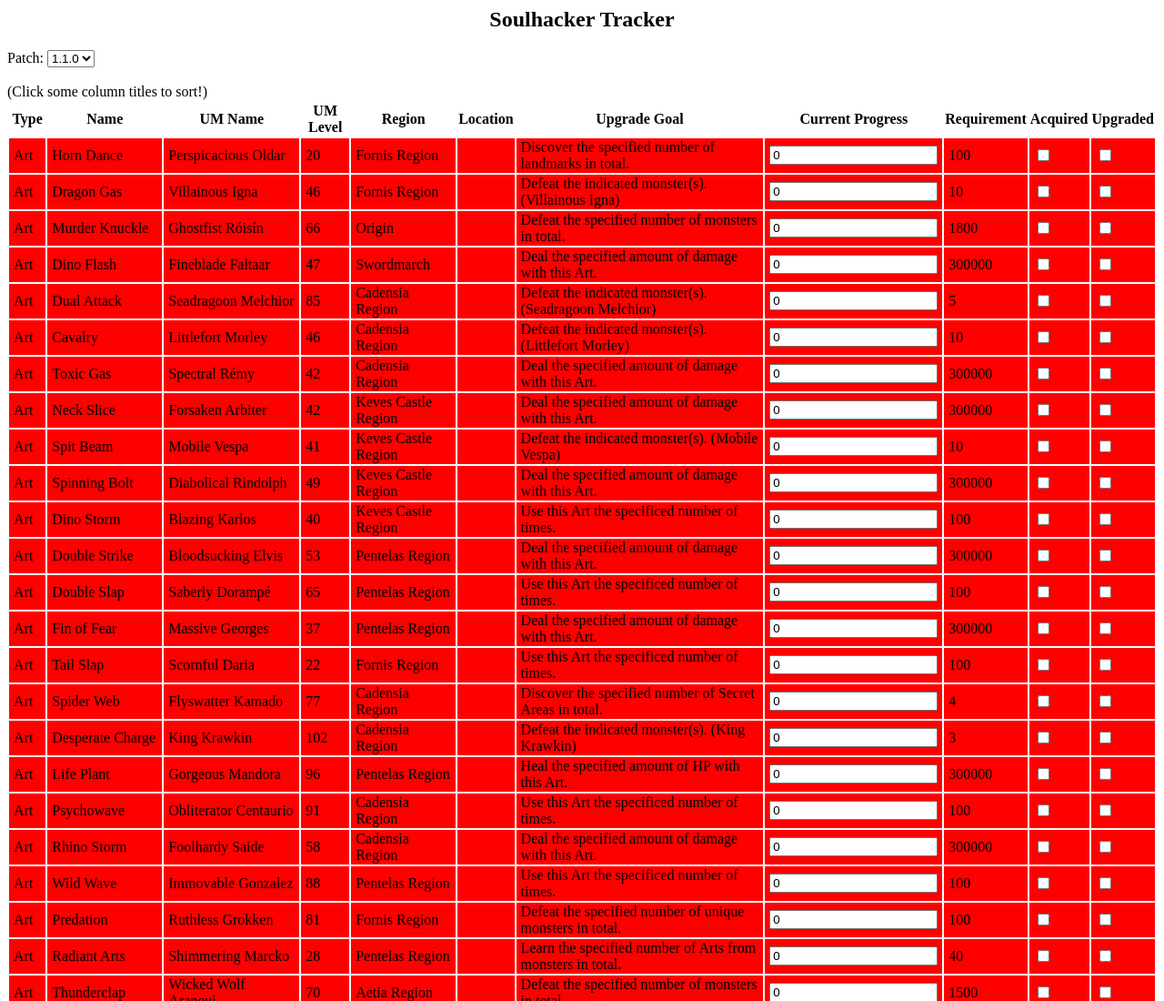
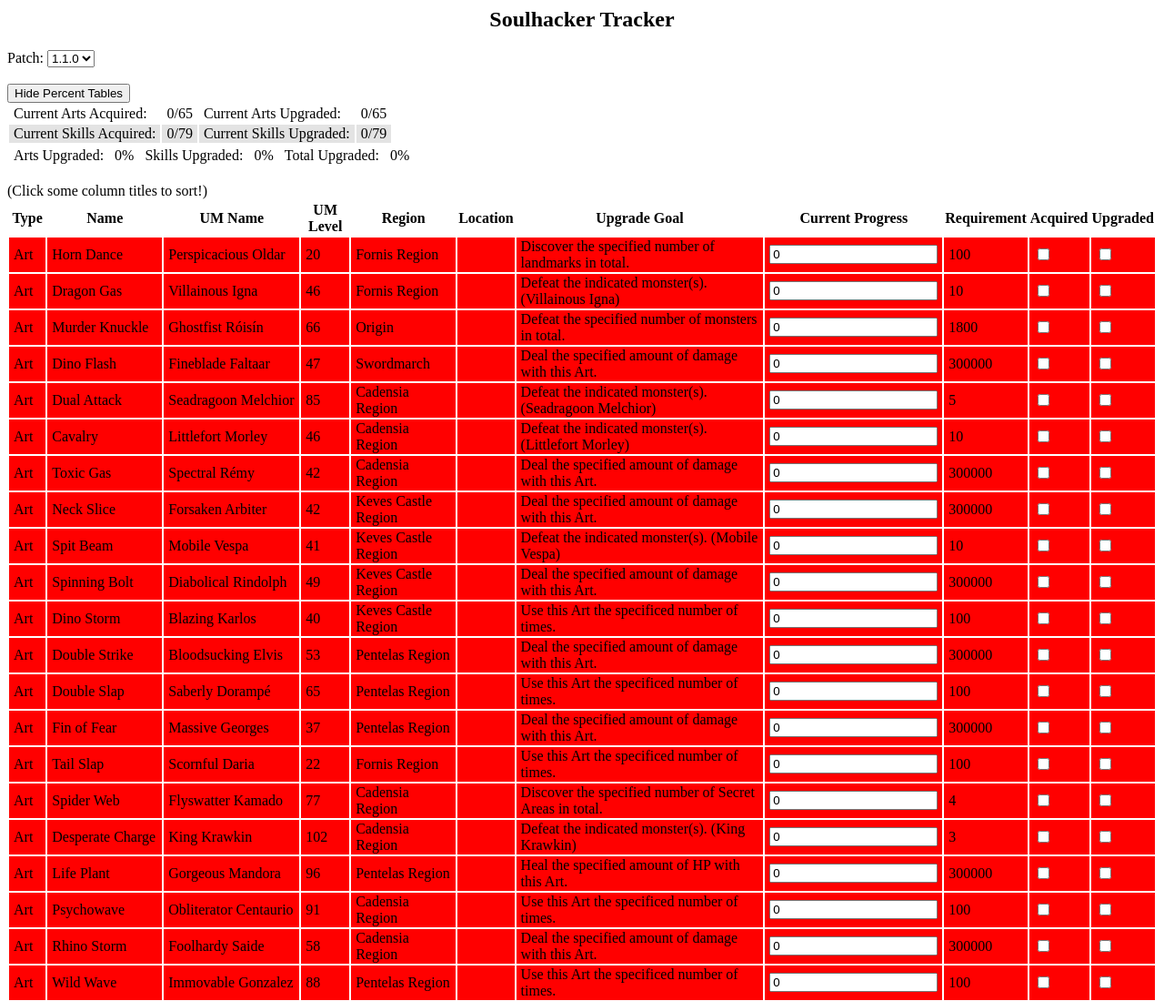
Before and after one commit to FourthStrongest/Soulhacker, a plain HTML site: page index.html in a window 1280 px wide. Shown: the top 1100 px of the page at 91% size. Drawn offline with Linux system fonts and the light colour scheme.

Commit message:
Added Percentage Tables

```diff
--- a/index.html
+++ b/index.html
@@ -23,6 +23,34 @@
       <option value="1_1_0" selected>1.1.0</option>
     </select>
     <br />
+    <br />
+    <button id="percentButton" onclick="togglePercentTable()">Hide Percent Tables</button>
+    <div id="percentDiv">
+      <table id="percentTable">
+        <tr id="currArts">
+          <td>Current Arts Acquired: </td>
+          <td id="currArtAcq">0/0</td>
+          <td>Current Arts Upgraded: </td>
+          <td id="currArtUpg">0/0</td>
+        </tr>
+        <tr id="currSkills">
+          <td>Current Skills Acquired: </td>
+          <td id="currSkillAcq">0/0</td>
+          <td>Current Skills Upgraded: </td>
+          <td id="currSkillUpg">0/0</td>
+        </tr>
+      </table>
+      <table>
+        <tr id="totals">
+          <td>Arts Upgraded: </td>
+          <td id="artPercent">0%</td>
+          <td>Skills Upgraded: </td>
+          <td id="skillPercent">0%</td>
+          <td>Total Upgraded: </td>
+          <td id="totalPercent">0%</td>
+        </tr>
+      </table>
+    </div>
     <br />
     (Click some column titles to sort!)
 
--- a/js.js
+++ b/js.js
@@ -1,10 +1,27 @@
 const url = "data1_0_0.json"
 let currentDataState = null
 let sortDirection = false
+let percentTableToggle = true
 
 const tableBody = document.querySelector('.tableBody')
 const patchesDropbox = document.getElementById('patches')
+
+const currArtAcqTd = document.getElementById("currArtAcq")
+const currArtUpgTd = document.getElementById("currArtUpg")
+const currSkillAcqTd = document.getElementById("currSkillAcq")
+const currSkillUpgTd = document.getElementById("currSkillUpg")
+const artPercentTd = document.getElementById("artPercent")
+const skillPercentTd = document.getElementById("skillPercent")
+const totalPercentTd = document.getElementById("totalPercent")
+
 let patchDictionary = new Map()
+
+let currArtAcq = 0
+let currArtUpg = 0
+let maxArt = 0
+let currSkillAcq = 0
+let currSkillUpg = 0
+let maxSkill = 0
 
 window.addEventListener('DOMContentLoaded', () => {
   loadPage()
@@ -50,19 +67,25 @@ function loadData() {
 
 function loadTableData(data) {
   let dataHtml = ''
+  currArtAcq = 0
+  currArtUpg = 0
+  maxArt = 0
+  currSkillAcq = 0
+  currSkillUpg = 0
+  maxSkill = 0
 
   data.forEach(e => {
     const acquiredElement = document.createElement('td')
     const upgradedElement = document.createElement('td')
-    const acquiredHtml = `<input type='checkbox' id='acquired' onclick='onClickCheckbox(this.parentNode.parentNode)' ${localStorage.getItem(`${e.name}Acq`) === 'true' ? 'checked' : ''}>`
-    const upgradedHtml = `<input type='checkbox' id='upgraded' onclick='onClickCheckbox(this.parentNode.parentNode)' ${localStorage.getItem(`${e.name}Upg`) === 'true' ? 'checked' : ''}>`
+    const acquiredHtml = `<input type='checkbox' id='acquired' onclick='onClickAcqCheckbox(this.parentNode.parentNode)' ${localStorage.getItem(`${e.name}Acq`) === 'true' ? 'checked' : ''}>`
+    const upgradedHtml = `<input type='checkbox' id='upgraded' onclick='onClickUpgCheckbox(this.parentNode.parentNode)' ${localStorage.getItem(`${e.name}Upg`) === 'true' ? 'checked' : ''}>`
     acquiredElement.innerHTML = acquiredHtml
     upgradedElement.innerHTML = upgradedHtml
 
     let trHtml = `
     <tr id=${e.name} style='background-color: ${setBackgroundColors(acquiredElement.firstChild, upgradedElement.firstChild)}'>
-      <td>${e.type}</td>
-      <td>${getPatchedName(e.name)}</td>
+      <td id="type">${e.type}</td>
+      <td id="name">${getPatchedName(e.name)}</td>
       <td>${e.umName}</td>
       <td>${e.level}</td>
       <td>${e.region}</td>
@@ -75,6 +98,8 @@ function loadTableData(data) {
     `
 
     dataHtml += trHtml
+
+    counter(e.type, e.name)
   })
 
   tableBody.innerHTML = dataHtml
@@ -86,6 +111,35 @@ function getPatchedName(name) {
   }
 
   return name.replaceAll('_', ' ')
+}
+
+function counter(type, name) {
+  if (type === "Art") {
+    ++maxArt
+    if (localStorage.getItem(`${name}Acq`) === 'true') {
+      ++currArtAcq
+    }
+    if (localStorage.getItem(`${name}Upg`) === 'true') {
+      ++currArtUpg
+    }
+    currArtAcqTd.innerText = `${currArtAcq}/${maxArt}`
+    currArtUpgTd.innerText = `${currArtUpg}/${maxArt}`
+    artPercentTd.innerText = `${Math.round((currArtUpg / maxArt) * 100) / 100}%`
+  }
+
+  if (type === "Skill") {
+    ++maxSkill
+    if (localStorage.getItem(`${name}Acq`) === 'true') {
+      ++currSkillAcq
+    }
+    if (localStorage.getItem(`${name}Upg`) === 'true') {
+      ++currSkillUpg
+    }
+    currSkillAcqTd.innerText = `${currSkillAcq}/${maxSkill}`
+    currSkillUpgTd.innerText = `${currSkillUpg}/${maxSkill}`
+    skillPercentTd.innerText = `${Math.round((currSkillUpg / maxSkill) * 100) / 100}%`
+  }
+  totalPercentTd.innerText = `${Math.round(((currArtUpg + currSkillUpg) / (maxArt + maxSkill)) * 100) / 100}%`
 }
 
 function sortColumn(columnName) {
@@ -115,6 +169,41 @@ function sortTextColumn(columnName) {
   currentDataState = currentDataState.sort((p1, p2) => {
     return sortDirection ? (p1[columnName] > p2[columnName]) - (p1[columnName] < p2[columnName]) : (p2[columnName] > p1[columnName]) - (p2[columnName] < p1[columnName])
   })
+}
+
+function onClickAcqCheckbox(tr) {
+  const acq = tr.querySelector('#acquired')
+  const type = tr.querySelector("#type")
+  if (type.innerText === "Art") {
+    acq.checked ? ++currArtAcq : --currArtAcq
+    currArtAcqTd.innerText = `${currArtAcq}/${maxArt}`
+  }
+
+  if (type.innerText === "Skill") {
+    acq.checked ? ++currSkillAcq : --currSkillAcq
+    currSkillAcqTd.innerText = `${currSkillAcq}/${maxSkill}`
+  }
+
+  onClickCheckbox(tr)
+}
+
+function onClickUpgCheckbox(tr) {
+  const upg = tr.querySelector('#upgraded')
+  const type = tr.querySelector("#type")
+  if (type.innerText === "Art") {
+    upg.checked ? ++currArtUpg : --currArtUpg
+    currArtUpgTd.innerText = `${currArtUpg}/${maxArt}`
+    artPercentTd.innerText = `${Math.round((currArtUpg / maxArt) * 100) / 100}%`
+  }
+
+  if (type.innerText === "Skill") {
+    upg.checked ? ++currSkillUpg : --currSkillUpg
+    currSkillUpgTd.innerText = `${currSkillUpg}/${maxSkill}`
+    skillPercentTd.innerText = `${Math.round((currSkillUpg / maxSkill) * 100) / 100}%`
+  }
+  totalPercentTd.innerText = `${Math.round(((currArtUpg + currSkillUpg) / (maxArt + maxSkill)) * 100) / 100}%`
+
+  onClickCheckbox(tr)
 }
 
 function onClickCheckbox(tr) {
@@ -153,3 +242,11 @@ function clearLocalStorage() {
   localStorage.clear()
   loadData()
 }
+
+function togglePercentTable() {
+  const percentDiv = document.getElementById("percentDiv")
+  const percentButton = document.getElementById("percentButton")
+  percentDiv.style.display = percentTableToggle ? "none" : "block"
+  percentButton.innerText = `${percentTableToggle ? "Show" : "Hide"} Percent Tables`
+  percentTableToggle = !percentTableToggle
+}
```
